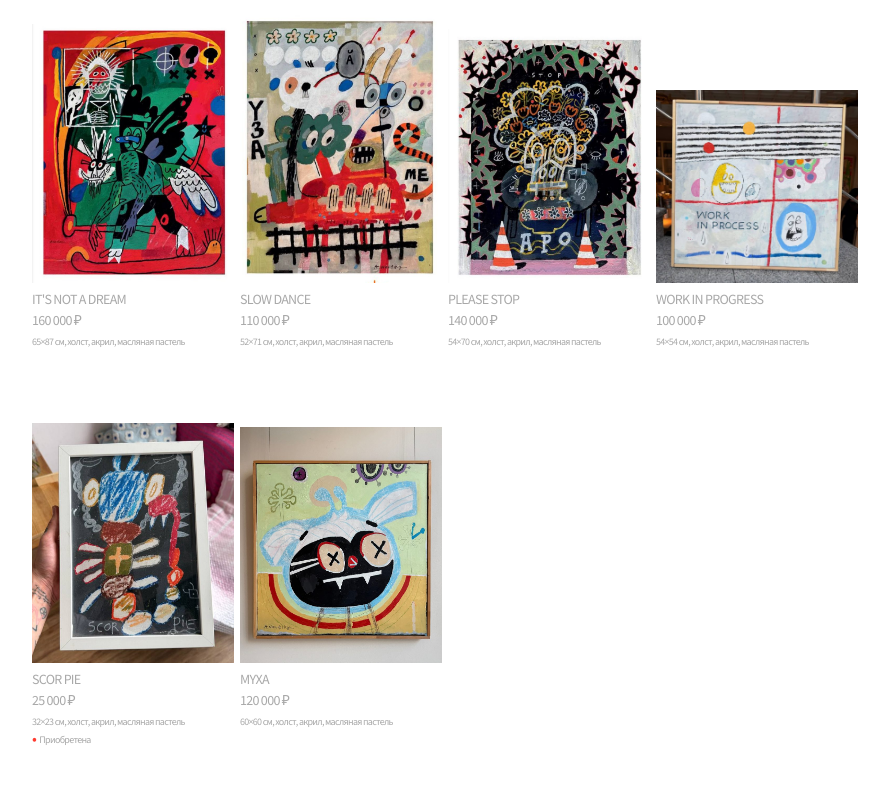
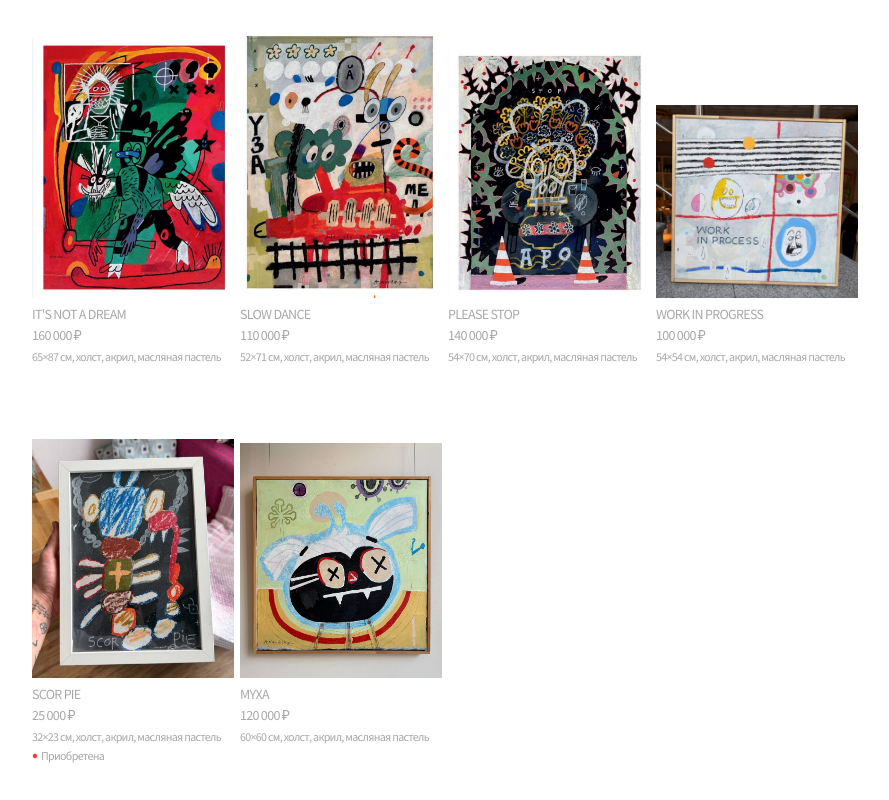
Before and after one commit to snegurkirill/andrey-novitskiy-site, a plain HTML site: page Core/index.html in a window 1280 px wide. Shown: the part 2294-3094 px from the top of the page, without its empty margins (96-985 px from the left). Drawn offline with Linux system fonts and the light colour scheme; a web font is replaced by a local one.

Commit message:
Set card details and status to 12px with 120% leading
Both secondary lines now sit 2px under the caption size instead of 4px,
with tighter 120% leading for materials that wrap.

Co-Authored-By: Claude Opus 5 <noreply@anthropic.com>

```diff
--- a/Core/styles.css
+++ b/Core/styles.css
@@ -189,7 +189,7 @@ body {
 }
 
 /* Card caption, top to bottom: title / price / size, materials / status.
-   The last two are secondary: 4px under the caption size. */
+   The last two are secondary: 2px under the caption size, 120% leading. */
 .work figcaption > span { display: block; }
 
 .work__price {
@@ -198,7 +198,10 @@ body {
 }
 
 .work__details,
-.work__status { font-size: calc((var(--fs-caption) - 4) * var(--u)); }
+.work__status {
+  font-size: calc((var(--fs-caption) - 2) * var(--u));
+  line-height: 1.2;
+}
 
 .work__details { margin-top: calc(6 * var(--u)); }
 .work__status  { margin-top: calc(4 * var(--u)); }
@@ -206,7 +209,7 @@ body {
 .work__status::before {
   content: "•";
   color: var(--dot);
-  font-size: 1.6em;          /* the bare glyph is a speck at 10px */
+  font-size: 1.6em;          /* the bare glyph is a speck at 12px */
   line-height: 0;
   vertical-align: -0.08em;
   margin-right: 0.2em;
```
